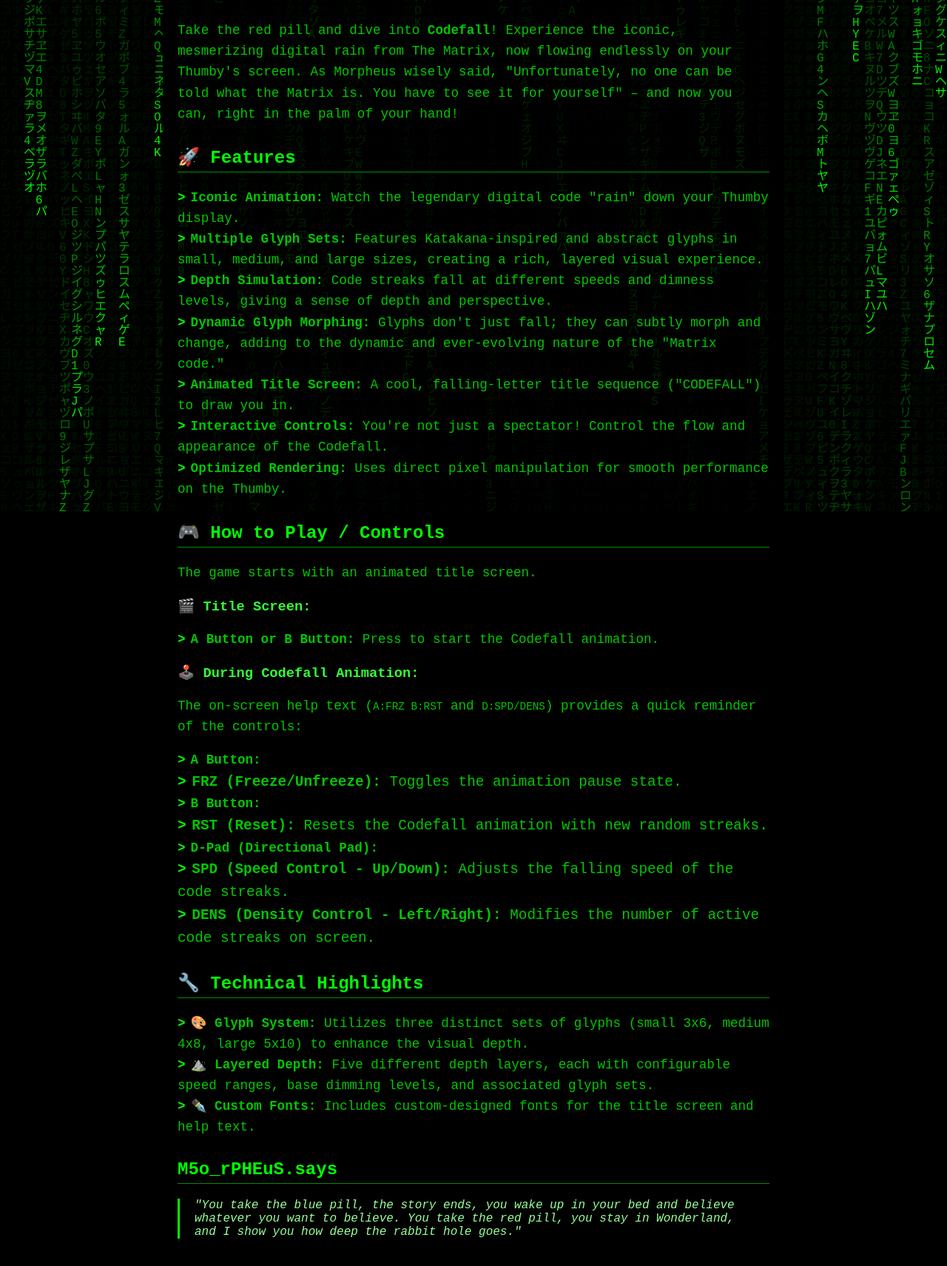
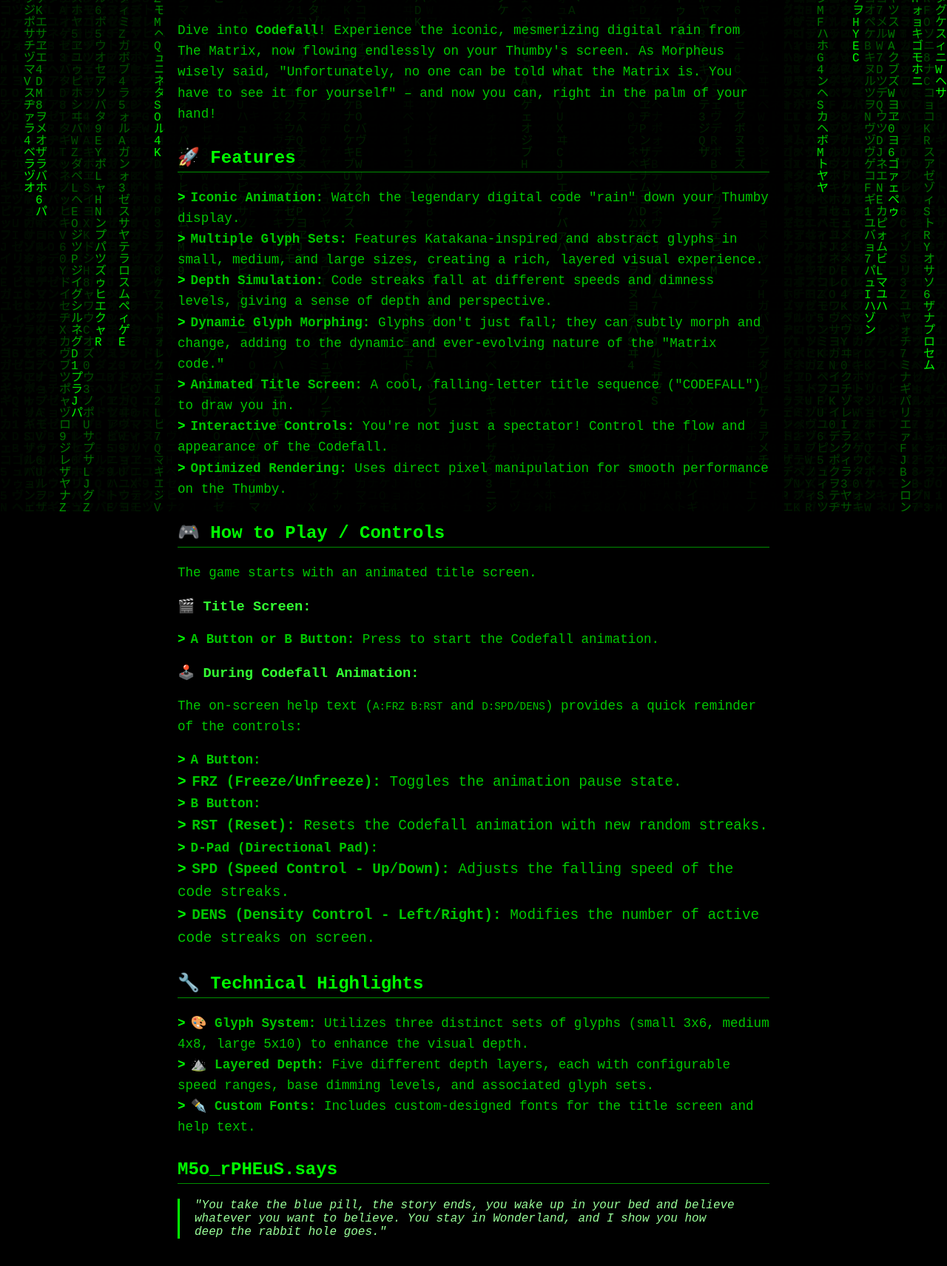
Before and after one commit to anewcomer/codefall, a plain HTML site: page docs/index.html in a window 1280 px wide. Shown: the part 109-1820 px from the top of the page at 74% size. Drawn offline with Linux system fonts and the light colour scheme.

Commit message:
fix(docs): refine introductory text

```diff
--- a/docs/index.html
+++ b/docs/index.html
@@ -110,7 +110,7 @@
         </header>
 
         <section id="intro">
-            <p>Take the red pill and dive into <strong>Codefall</strong>! Experience the iconic, mesmerizing digital rain from The Matrix, now flowing endlessly on your Thumby's screen. As Morpheus wisely said, "Unfortunately, no one can be told what the Matrix is. You have to see it for yourself" – and now you can, right in the palm of your hand!</p>
+            <p>Dive into <strong>Codefall</strong>! Experience the iconic, mesmerizing digital rain from The Matrix, now flowing endlessly on your Thumby's screen. As Morpheus wisely said, "Unfortunately, no one can be told what the Matrix is. You have to see it for yourself" – and now you can, right in the palm of your hand!</p>
         </section>
 
         <section id="features">
@@ -169,7 +169,7 @@
         <section id="morpheus-quote">
             <h2> M5o_rPHEuS.says</h2>
             <blockquote>
-                "You take the blue pill, the story ends, you wake up in your bed and believe whatever you want to believe. You take the red pill, you stay in Wonderland, and I show you how deep the rabbit hole goes."
+                "You take the blue pill, the story ends, you wake up in your bed and believe whatever you want to believe. You stay in Wonderland, and I show you how deep the rabbit hole goes."
             </blockquote>
         </section>
 
```
Also changed, not shown: 1 other file.
